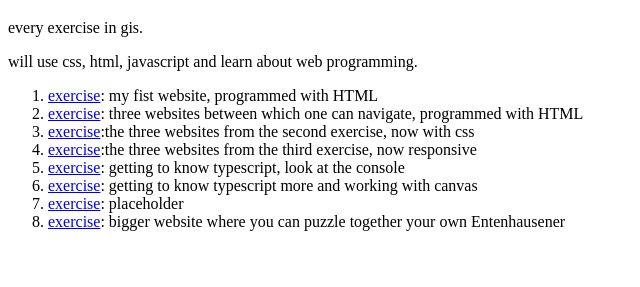
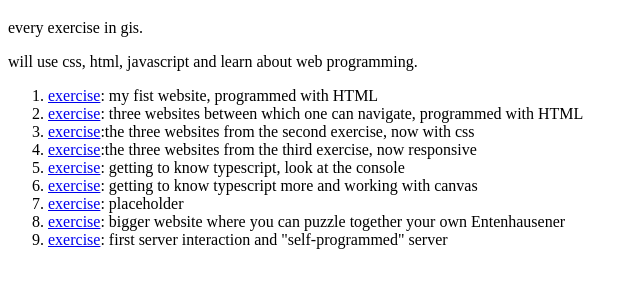
Before and after one commit to mikanthrop/GIS-SoSe-2021, a website: page index.html in a window 1280 px wide. Shown: the part 61-348 px from the top of the page, without its empty margins (0-640 px from the left). Drawn offline with Linux system fonts and the light colour scheme.

Commit message:
updated root index.html

```diff
--- a/index.html
+++ b/index.html
@@ -26,7 +26,10 @@
             <li><a href="https://mikanthrop.github.io/GIS-SoSe-2021/Kapitel_2/Kapitel_2.1/index.html">exercise</a>: getting to know typescript, look at the console</li>
             <li><a href="https://mikanthrop.github.io/GIS-SoSe-2021/Kapitel_2/Kapitel_2.2/index.html">exercise</a>: getting to know typescript more and working with canvas</li>
             <li><a href="https://mikanthrop.github.io/GIS-SoSe-2021/Kapitel_2/Kapitel_2.3/index.html">exercise</a>: placeholder</li>
-            <li><a href="https://mikanthrop.github.io/GIS-SoSe-2021/Kapitel_2/Kapitelaufgabe_2/index.html">exercise</a>: bigger website where you can puzzle together your own Entenhausener</li>
+            <li><a href="https://mikanthrop.github.io/GIS-SoSe-2021/Kapitel_2/Kapitelaufgabe_2/html/index.html">exercise</a>: bigger website where you can puzzle together your own Entenhausener</li>
+            <li>
+                <a href="https://mikanthrop.github.io/GIS-SoSe-2021/Kapitel_3/Kapitel_3.1/index.html">exercise</a>: first server interaction and "self-programmed" server
+            </li>
         </ol>
 
     </main>
```
